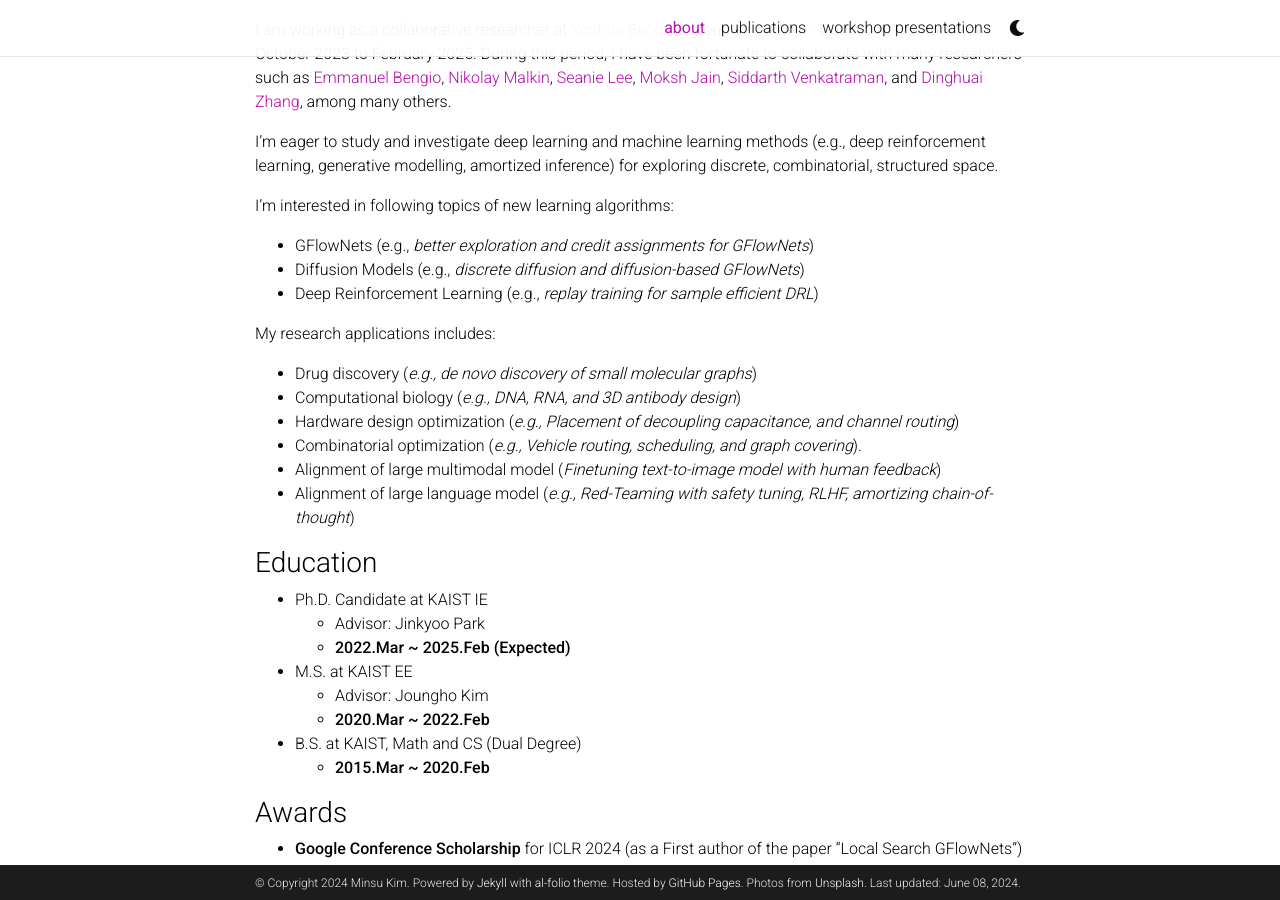
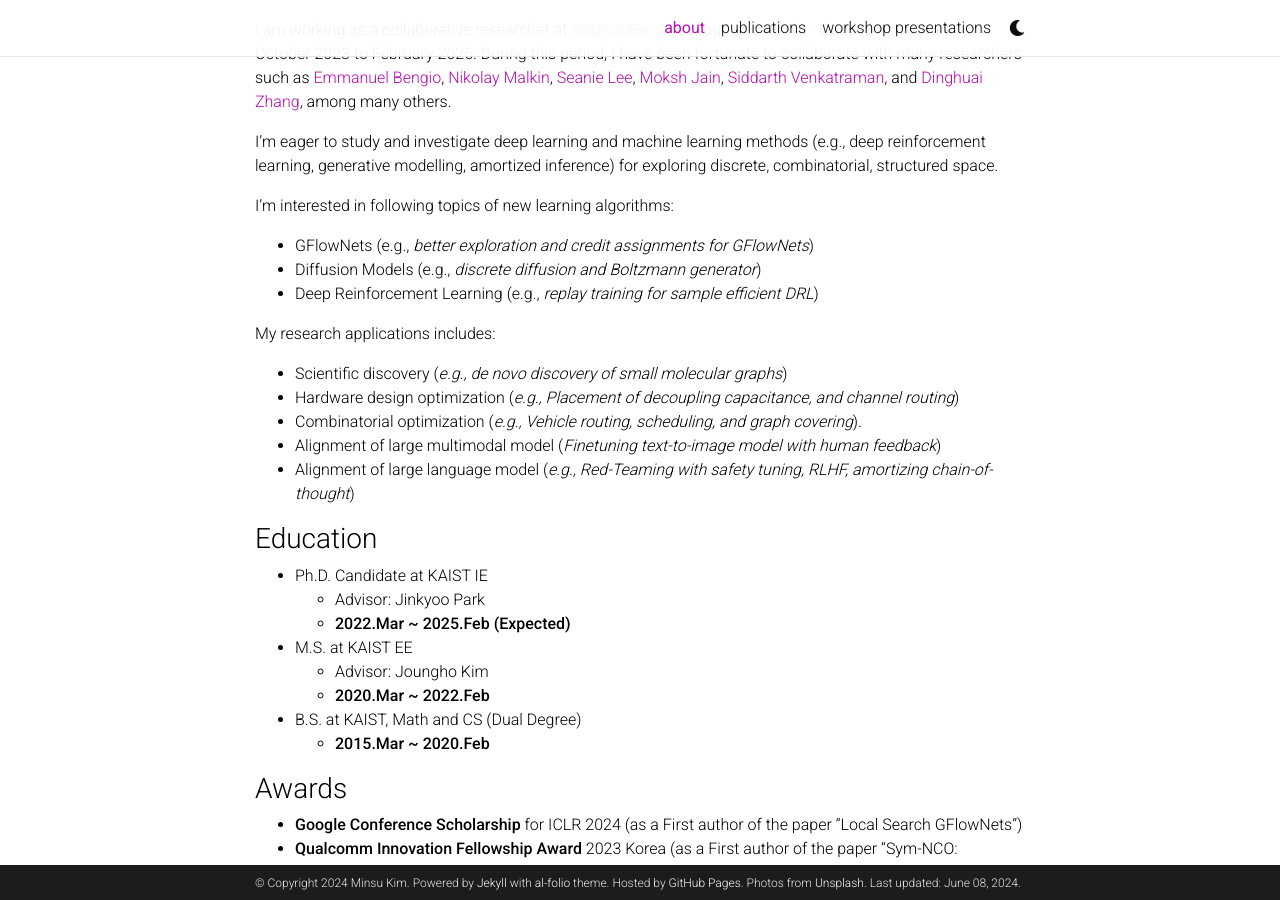
Before and after one commit to minsuukim/minsuukim.github.io, a Jekyll site: the page built from _pages/about.md, in a window 1280 px wide and 900 px high, scrolled down 334 px. Built offline with Jekyll 4.4.1, drawn with Linux system fonts in a browser that asks for light colours; comment, search, counter and statistics services are not loaded; a style sheet for code colours, icons or effects is not loaded.

Commit message:
Update about.md

```diff
--- a/_pages/about.md
+++ b/_pages/about.md
@@ -27,12 +27,11 @@ I'm eager to study and investigate deep learning and machine learning methods (e
 
 I'm interested in following topics of new learning algorithms:
 - GFlowNets (e.g., *better exploration and credit assignments for GFlowNets*)
-- Diffusion Models (e.g., *discrete diffusion and diffusion-based GFlowNets*)
+- Diffusion Models (e.g., *discrete diffusion and Boltzmann generator*)
 - Deep Reinforcement Learning (e.g., *replay training for sample efficient DRL*)
 
 My research applications includes:
-- Drug discovery (*e.g., de novo discovery of small molecular graphs*)
-- Computational biology (*e.g., DNA, RNA, and 3D antibody design*)
+- Scientific discovery (*e.g., de novo discovery of small molecular graphs*)
 - Hardware design optimization (*e.g., Placement of decoupling capacitance, and channel routing*)
 - Combinatorial optimization (*e.g., Vehicle routing, scheduling, and graph covering*).
 - Alignment of large multimodal model (*Finetuning text-to-image model with human feedback*)
```
